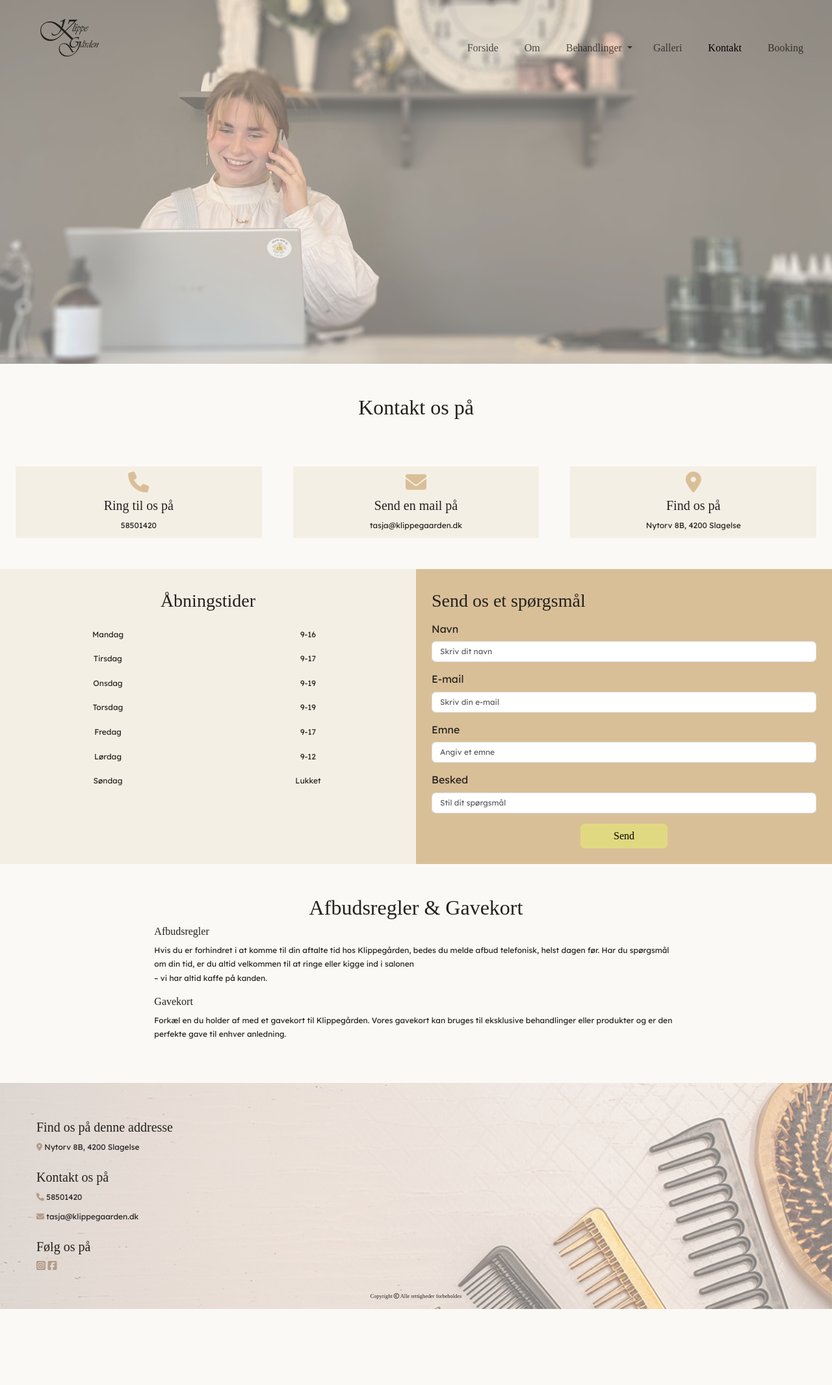
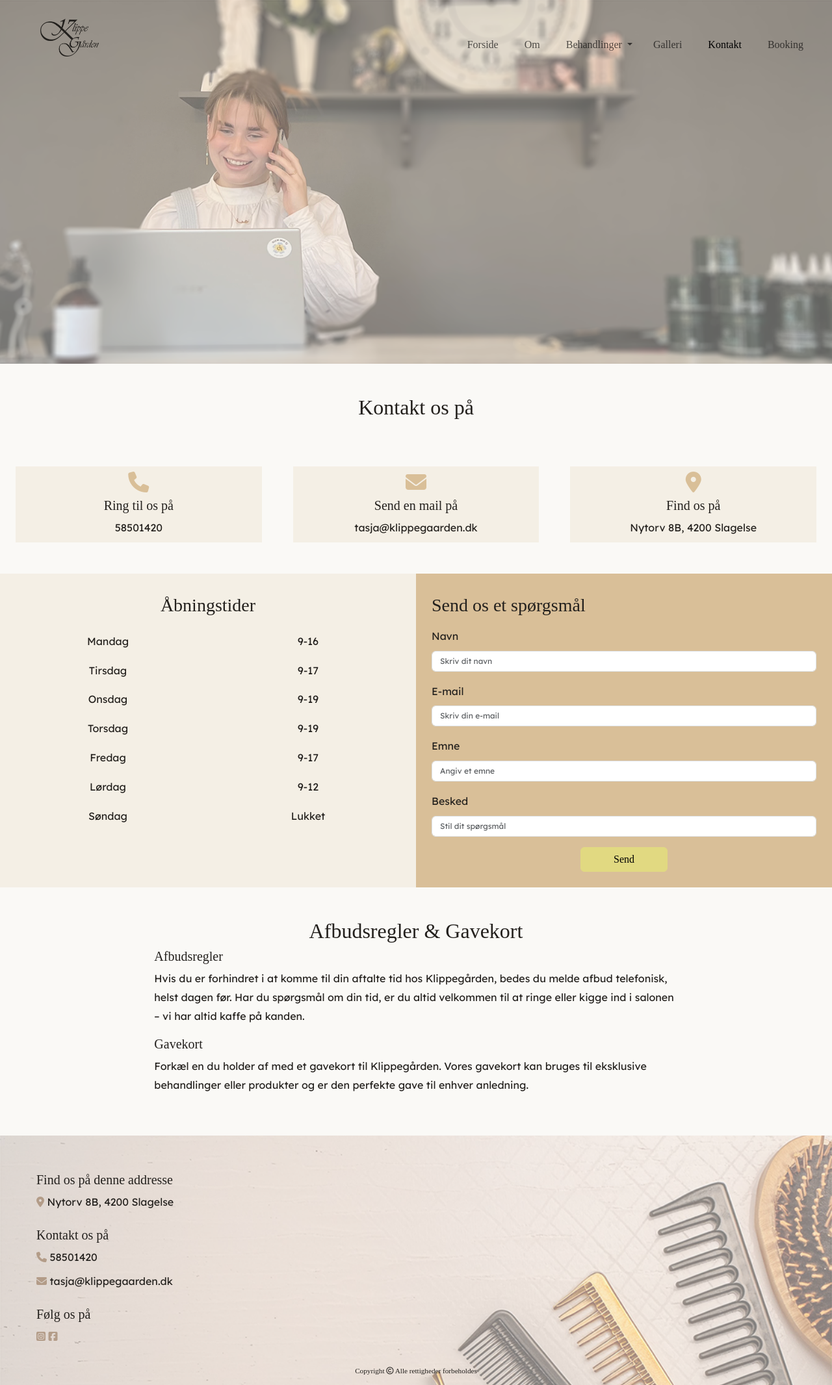
Before and after one commit to AmalieAA/Klippegaarden, a PHP site: page /kontakt.php in a window 1280 px wide. Shown: the whole page at 65% size. Before the commit the page ends 2015 px from the top, so only its background shows below. Run offline with PHP 8.4, Linux system fonts and the light colour scheme; style sheets or scripts are compiled from the project's sources; some libraries are stand-ins or nearby versions; some web fonts are replaced.

Commit message:
Alle filer rettet til

```diff
--- a/css/styles.scss
+++ b/css/styles.scss
@@ -29,7 +29,7 @@ $tablet: "screen and (min-width: 768px)";
 
 body{
 	font-family: "Lexend Deca";
-	font-size: 12px;
+	font-size: 16px;
 	line-height: 1.8em;
 	color: var(--bs-body-font-color);
 	background-color: var(--bs-background-color);
@@ -168,6 +168,11 @@ h1,h2,h3,h4,h5,h6{
 
 .employee-image img {
 	object-fit: cover;
+	height: 100%;
+	max-height: 350px;
+	@media #{$tablet} {
+		max-height: unset;
+	}
 }
 
 .employee-title {
--- a/kontakt.php
+++ b/kontakt.php
@@ -30,10 +30,10 @@
 
 <div id="ContactBannerImage" class="banner-image-container" >
     <?php include "includes/header.php";?>
-    <img class="img-fluid" src="images/Kontakt_cover1.webp" alt="Kontakt coverbillede">
+    <img class="img-fluid" src="images/Kontakt_cover.webp" alt="Kontakt coverbillede">
 </div>
 
-<main class="container-fluid container-xxl">
+<main role="main" class="container-fluid container-xxl">
 
 
     <h2 class="text-center my-5">
@@ -162,7 +162,7 @@
             Afbudsregler & Gavekort
         </h2>
         <div class="col-12 px-4 col-md-8 offset-md-2">
-            <h6>Afbudsregler</h6>
+            <h5>Afbudsregler</h5>
             <p>
                 Hvis du er forhindret i at komme til din aftalte tid hos Klippegården, bedes du melde afbud telefonisk,
                 helst dagen før. Har du spørgsmål om din tid, er du altid velkommen til at ringe eller kigge ind i salonen
@@ -170,7 +170,7 @@
                 – vi har altid kaffe på kanden.
 
             </p>
-            <h6>Gavekort</h6>
+            <h5>Gavekort</h5>
             <p>
                 Forkæl en du holder af med et gavekort til Klippegården. Vores gavekort kan bruges til eksklusive
                 behandlinger eller produkter og er den perfekte gave til enhver anledning.
--- a/om.php
+++ b/om.php
@@ -32,7 +32,7 @@
     <img class="img-fluid" src="images/om_cover.webp" alt="Forside billede af en kunde">
 </div>
 
-<main class="container-fluid container-xxl">
+<main role="main" class="container-fluid container-xxl">
 
     <h2 class="text-center mt-5 mb-3">
         Om Klippegården
```
Also changed, not shown: behandlinger.php (+5 -5 lines), index.php (+7 -6 lines), images/Kontakt_cover.webp (added), images/Kontakt_cover1.webp (deleted), images/Stemnings_billede1.webp (deleted), 1 other file.
